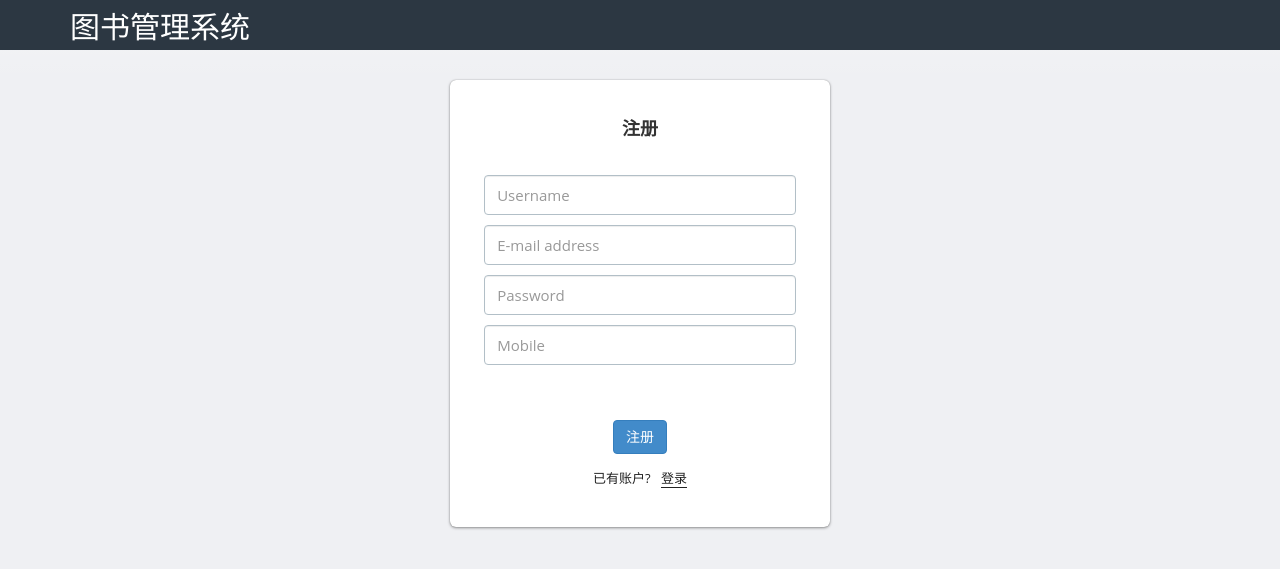
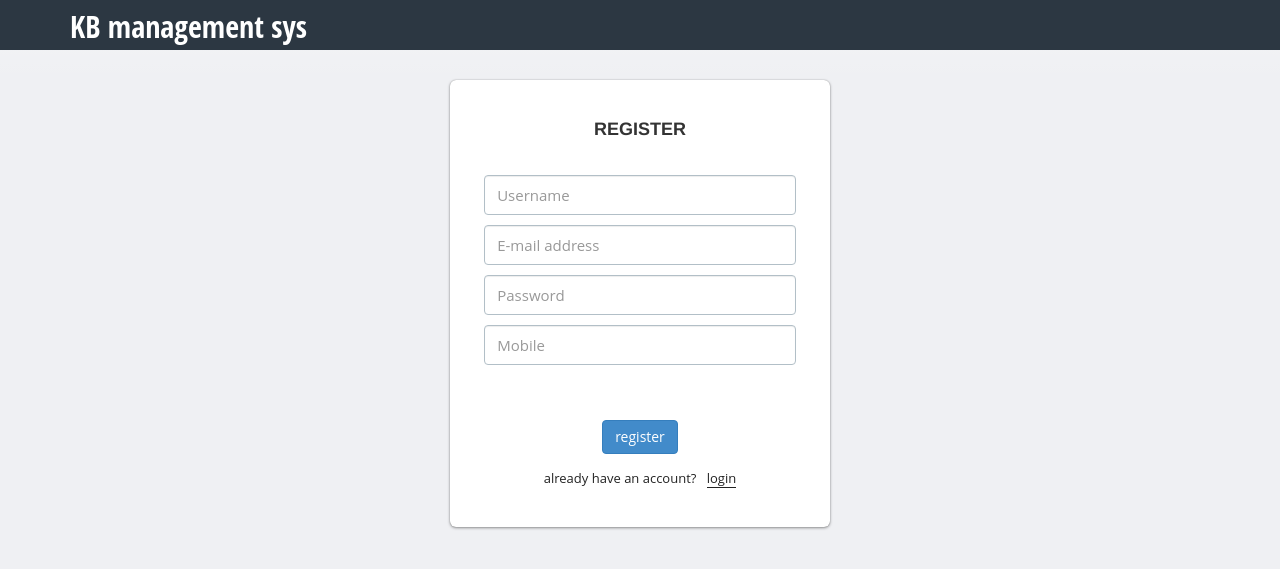
Before and after one commit to yasdejack/kb_management, a Django app: page /signup/ in a window 1280 px wide. Shown: the top 569 px of the page. Run offline with Django 3.2, Linux system fonts and the light colour scheme; some libraries are stand-ins or nearby versions.

Commit message:
commit changes

```diff
--- a/templates/register.html
+++ b/templates/register.html
@@ -2,7 +2,7 @@
 <html>
 <head>
 	<meta charset="UTF-8">
-	<title>图书管理系统</title>
+	<title>KB management sys</title>
 	<meta name="viewport" content="width=device-width, initial-scale=1.0">
 	<!-- jQuery UI -->
 	<link href="https://code.jquery.com/ui/1.10.3/themes/redmond/jquery-ui.css" rel="stylesheet" media="screen">
@@ -26,7 +26,7 @@
 	           <div class="col-md-12">
 	              <!-- Logo -->
 	              <div class="logo">
-	                 <h1><a href="index.html">图书管理系统</a></h1>
+	                 <h1><a href="index.html">KB management sys</a></h1>
 	              </div>
 	           </div>
 	        </div>
@@ -39,7 +39,7 @@
 				<div class="login-wrapper">
 			        <div class="box">
 			            <form class="content-wrap" role="form" action="/register/" method="post">
-			                <h6>注册</h6>
+			                <h6>register</h6>
 								{% csrf_token %}
 			                <input class="form-control" name="username" type="text" placeholder="Username">
 			                <input class="form-control" name="email" type="text" placeholder="E-mail address">
@@ -47,12 +47,12 @@
 			                <input class="form-control" name="mobile" type="text" placeholder="Mobile">
 <!--			                <input class="form-control" type="password" placeholder="Confirm Password">-->
 								<div class="action">
-									<button type="submit" class="btn btn-primary">注册</button>
+									<button type="submit" class="btn btn-primary">register</button>
 								</div>
 							</form>
 			        <div class="already">
-			            <p>已有账户?</p>
-			            <a href="/login">登录</a>
+			            <p>already have an account?</p>
+			            <a href="/login">login</a>
 			        </div>
 					</div>
 			    </div>
```
